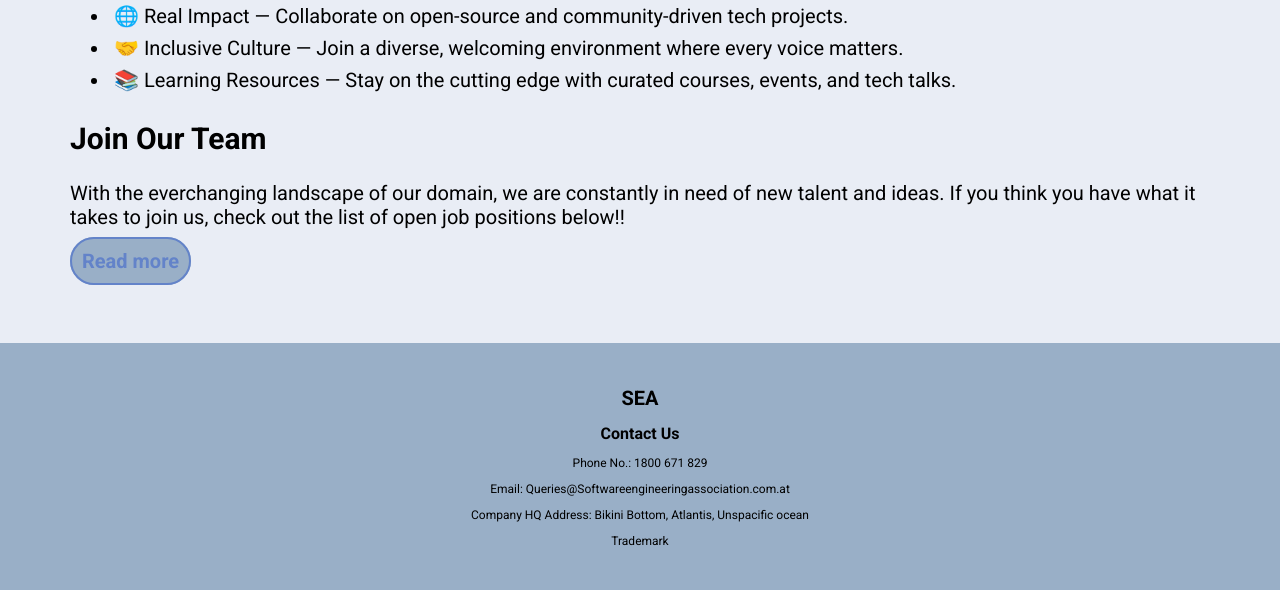
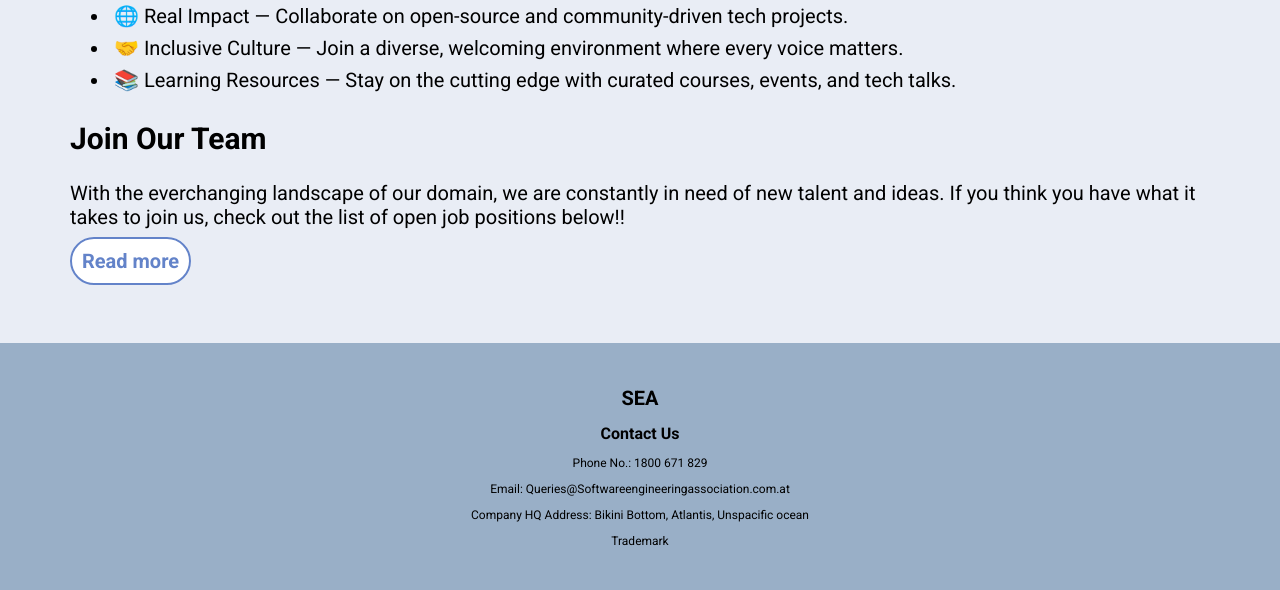
Before and after one commit to karina-wong/SEA, a PHP site: page / in a window 1280 px wide, with the pointer over the restyled element. Shown: the part 737-1327 px from the top of the page. Run offline with PHP 8.4, Linux system fonts and the light colour scheme.

Commit message:
Hover read more #2

```diff
--- a/styles/styles.css
+++ b/styles/styles.css
@@ -436,6 +436,7 @@ h1.job-page-title {
 
 .read_more:hover {
   color: rgb(99, 131, 201);
+  background-color: #ffffff;
 }
 
 /* About Company Paragraph */
@@ -473,4 +474,5 @@ ul li {
 
 .company_read:hover {
   color: rgb(99, 131, 201);
+  background-color: #ffffff;
 }
```
